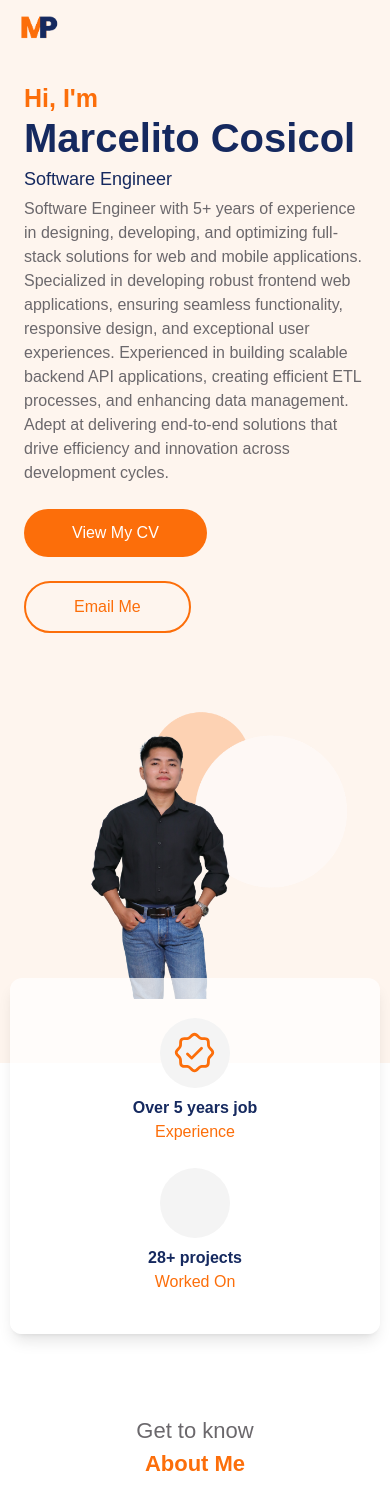
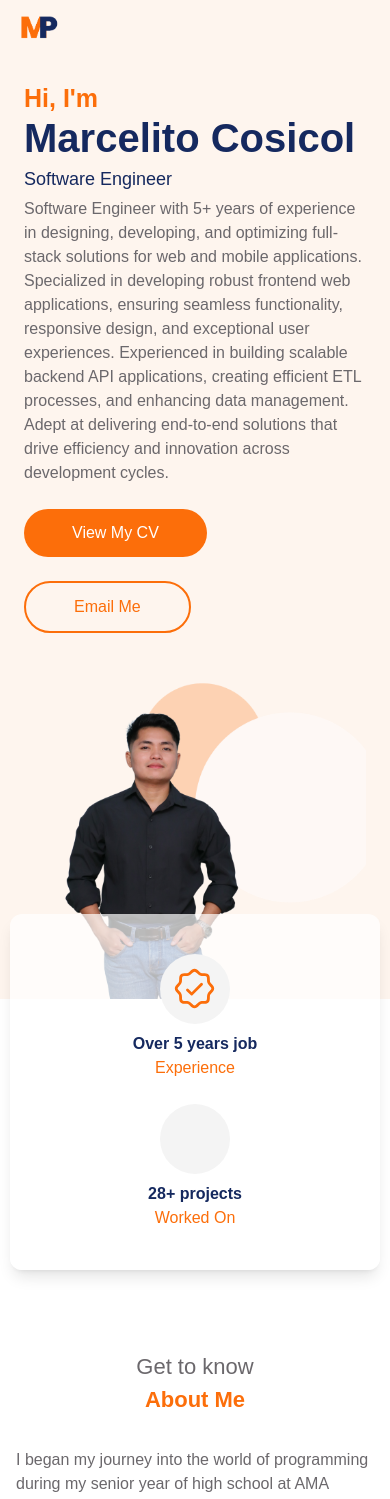
Before and after one commit to marcelitocosicoljr/mars-portfolio, a Next.js app: page / in a window 390 px wide. Shown: the top 1499 px of the page. Built offline with nearby package versions, Linux system fonts and the light colour scheme; some icons are missing.

Commit message:
update masthead

```diff
--- a/app/components/views/home/Masthead.tsx
+++ b/app/components/views/home/Masthead.tsx
@@ -4,7 +4,7 @@ import Button from "../../uis/buttons/Button";
 
 const Masthead = () => {
   return (
-    <div className="relative w-full bg-theme-orangeBackground flex  flex-col lg:flex-row items-center  xl:h-[100vh] pb-16 xl:pb-0 px-6 xl:px-24 pt-20">
+    <div className="relative w-full bg-theme-orangeBackground flex  flex-col lg:flex-row items-center  xl:h-[100vh]  xl:pb-0 px-6 xl:px-24 pt-20">
       <div
         data-aos="fade-right"
         className="w-full lg:w-1/2 flex flex-col lg:pr-20 xl:-mt-24"
@@ -41,14 +41,14 @@ const Masthead = () => {
           />
         </span>
       </div>
-      <div data-aos="fade-left" className="lg:w-1/2 h-full overflow-hidden ">
+      <div data-aos="fade-left" className="lg:w-1/2 h-full overflow-hidden">
         <Image
           src={"/assets/images/mars1.png"}
           alt="bg"
           priority
           width={950}
           height={950}
-          className="contain w-full h-full object-contain lg:scale-[110%] xl:-ml-6"
+          className="w-full h-full object-cover scale-[125%] xl:-ml-10"
         />
       </div>
     </div>
```
